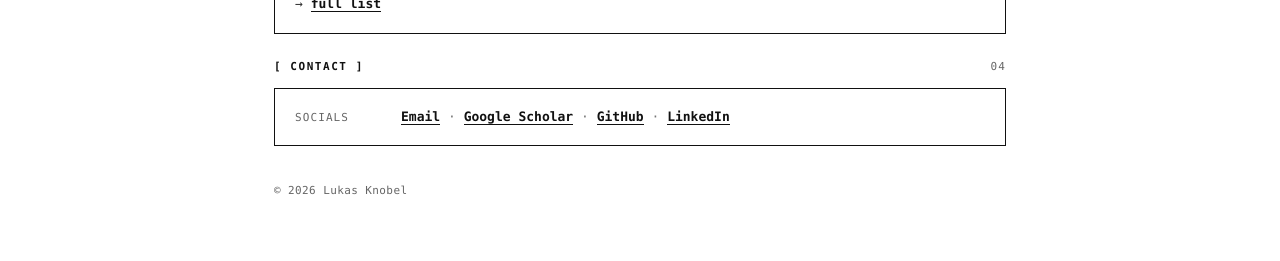
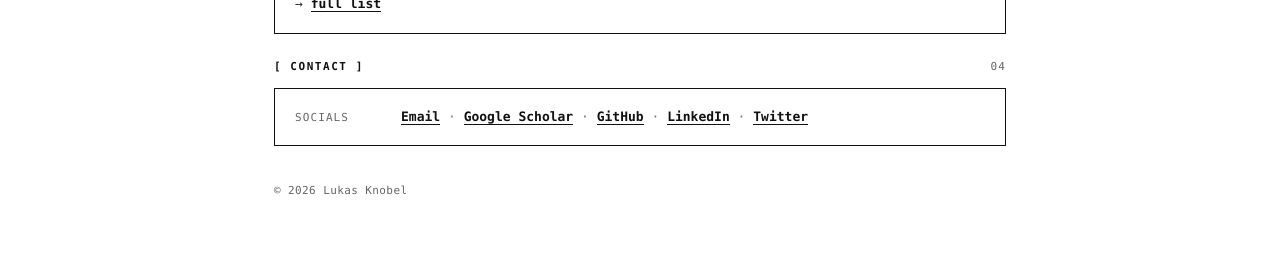
Before and after one commit to lukasknobel/lukasknobel.github.io, a Jekyll site: the page built from index.html, in a window 1280 px wide. Shown: the part 1544-1805 px from the top of the page. Built offline with Jekyll 4.4.1, drawn with Linux system fonts in a browser that asks for light colours; full-size pictures stand in for the smaller copies a plugin makes.

Commit message:
Added twitter handle

```diff
--- a/_data/site_content.yml
+++ b/_data/site_content.yml
@@ -127,6 +127,8 @@ socials:
   url: https://github.com/lukasknobel
 - label: LinkedIn
   url: https://www.linkedin.com/in/lukas-knobel
+- label: Twitter
+  url: https://x.com/LukasKnobel1
 repos:
 - name: SelfCollages
   url: https://github.com/lukasknobel/SelfCollages
```
